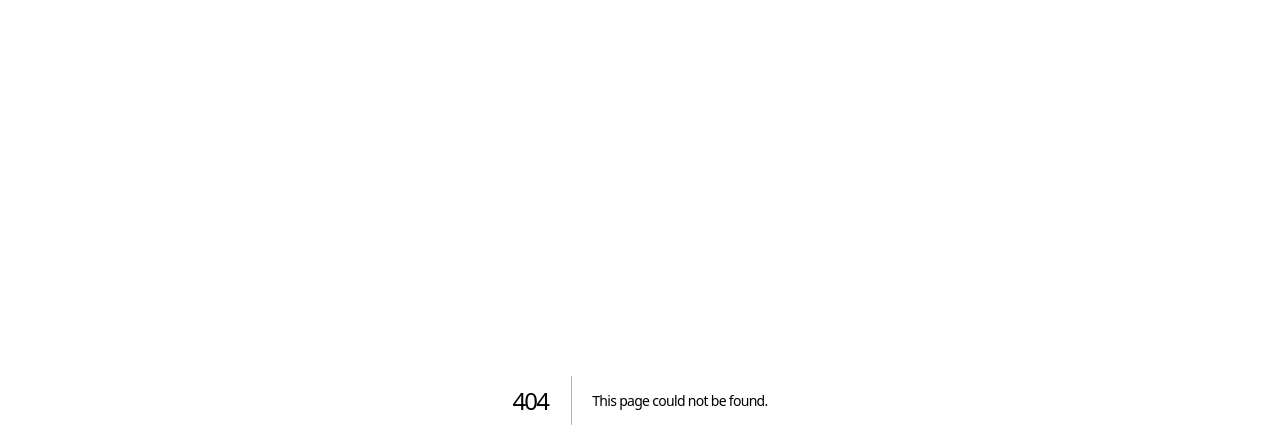
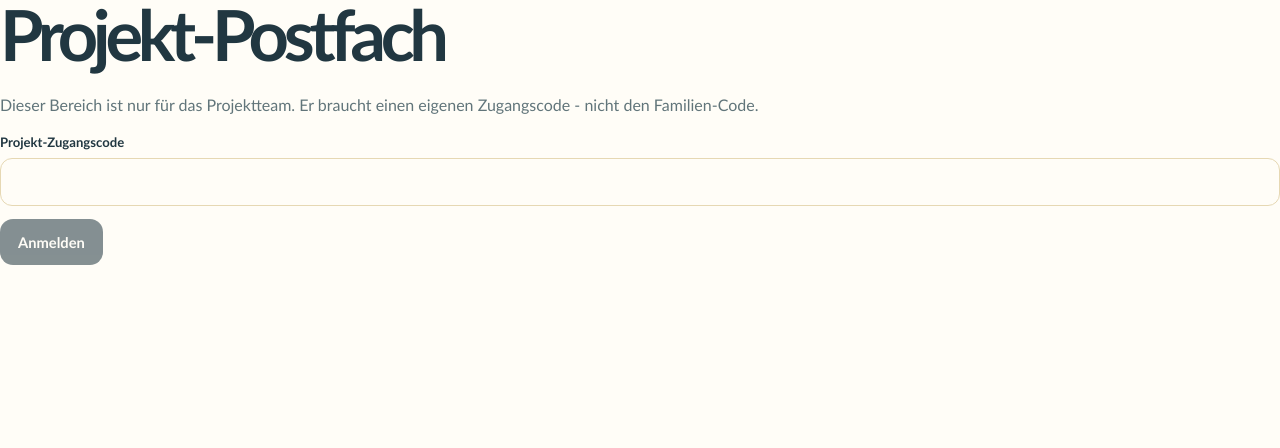
Before and after one commit to DYAI2025/MC_legends, a Next.js app: page /admin in a window 1280 px wide. Before the commit this address had no page. Shown: the top 448 px of the page. Built offline with nearby package versions, Linux system fonts and the light colour scheme; no server answers.

Commit message:
feat(MCL-50): serve the admin inbox behind a server-side session check

```diff
--- /dev/null
+++ b/src/app/admin/page.tsx
@@ -0,0 +1,50 @@
+import { cookies } from "next/headers";
+import { ADMIN_SESSION_COOKIE } from "@/adapters/http/admin-session-cookie";
+import { AdminAccessGate } from "@/app/components/admin-access-gate";
+import { AdminInboxView } from "@/app/components/admin-inbox-view";
+import { createAdminAccessGate } from "@/composition/server";
+
+/**
+ * Never prerendered, never cached.
+ *
+ * What this page renders is a function of one visitor's cookie, so a cached copy is one
+ * visitor's answer served to the next: a static build would have no cookie at all and
+ * would ship the sign-in panel to everybody, and a cached dynamic render would ship the
+ * first signed-in adult's inbox shell to an anonymous visitor. `cookies()` already opts
+ * this route out of static rendering in Next.js, which makes this line redundant today -
+ * it is here so that the guarantee does not depend on that implementation detail
+ * surviving a refactor or a framework upgrade.
+ *
+ * It does not weaken the boundary either way: the data behind the shell comes from
+ * `GET /api/admin/inbox/submissions`, which re-checks the session on every request.
+ */
+export const dynamic = "force-dynamic";
+
+/**
+ * The protected admin surface (MCL-50).
+ *
+ * A server component, so the admin session is verified where the secret lives. The
+ * browser is told only whether it may read - never how that was decided, and never with
+ * anything it could forge, because the answer is re-derived on the server for every
+ * request.
+ *
+ * This is a rendering decision, not the access boundary. `GET /api/admin/inbox/submissions`
+ * checks the same session itself, so a client that lied about this would render a view
+ * whose every request is refused with 401 and which therefore shows nothing.
+ */
+export default async function AdminPage() {
+  const sessionValue = (await cookies()).get(ADMIN_SESSION_COOKIE)?.value ?? null;
+  const check = createAdminAccessGate().verifySession(sessionValue);
+
+  // Only an explicit grant opens the inbox. An unavailable gate - no admin code
+  // configured - shows the sign-in panel like any other refusal, so a misconfigured
+  // server never presents submission data.
+  const signedIn = check.outcome === "granted";
+
+  return (
+    <main className="page">
+      <h1>Projekt-Postfach</h1>
+      {signedIn ? <AdminInboxView /> : <AdminAccessGate />}
+    </main>
+  );
+}
```
